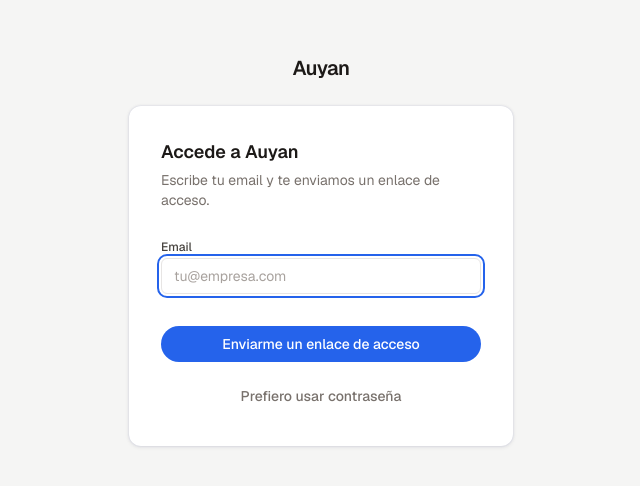
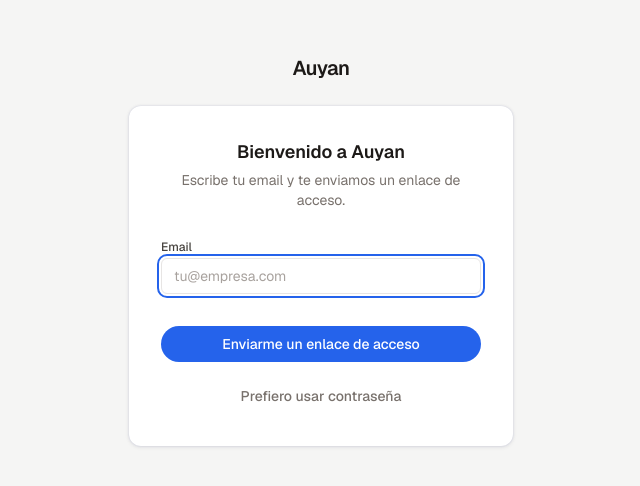
Before and after one commit to Auyan-ai/platform, a Next.js app in the folder apps/web/: page /login in a window 1280 px wide. Shown: the part 150-636 px from the top of the page, without its empty margins (319-959 px from the left). Built offline with nearby package versions, Linux system fonts and the light colour scheme; no server answers.

Commit message:
fix: login con título "Bienvenido a Auyan" y cabecera centrada en las pantallas de auth

```diff
--- a/apps/web/app/(auth)/login/page.tsx
+++ b/apps/web/app/(auth)/login/page.tsx
@@ -240,7 +240,7 @@
 
   return (
     <AuthCard
-      title="Accede a Auyan"
+      title="Bienvenido a Auyan"
       description={
         passwordMode
           ? 'Entra con tu email y contraseña.'
--- a/apps/web/components/auth/AuthCard.tsx
+++ b/apps/web/components/auth/AuthCard.tsx
@@ -10,7 +10,7 @@
 export function AuthCard({ title, description, children }: AuthCardProps) {
   return (
     <Card className="w-full max-w-sm p-8">
-      <div className="mb-6">
+      <div className="mb-6 text-center">
         <h1 className="text-lg font-semibold text-foreground">{title}</h1>
         {description && <p className="mt-1 text-sm text-foreground-muted">{description}</p>}
       </div>
```
